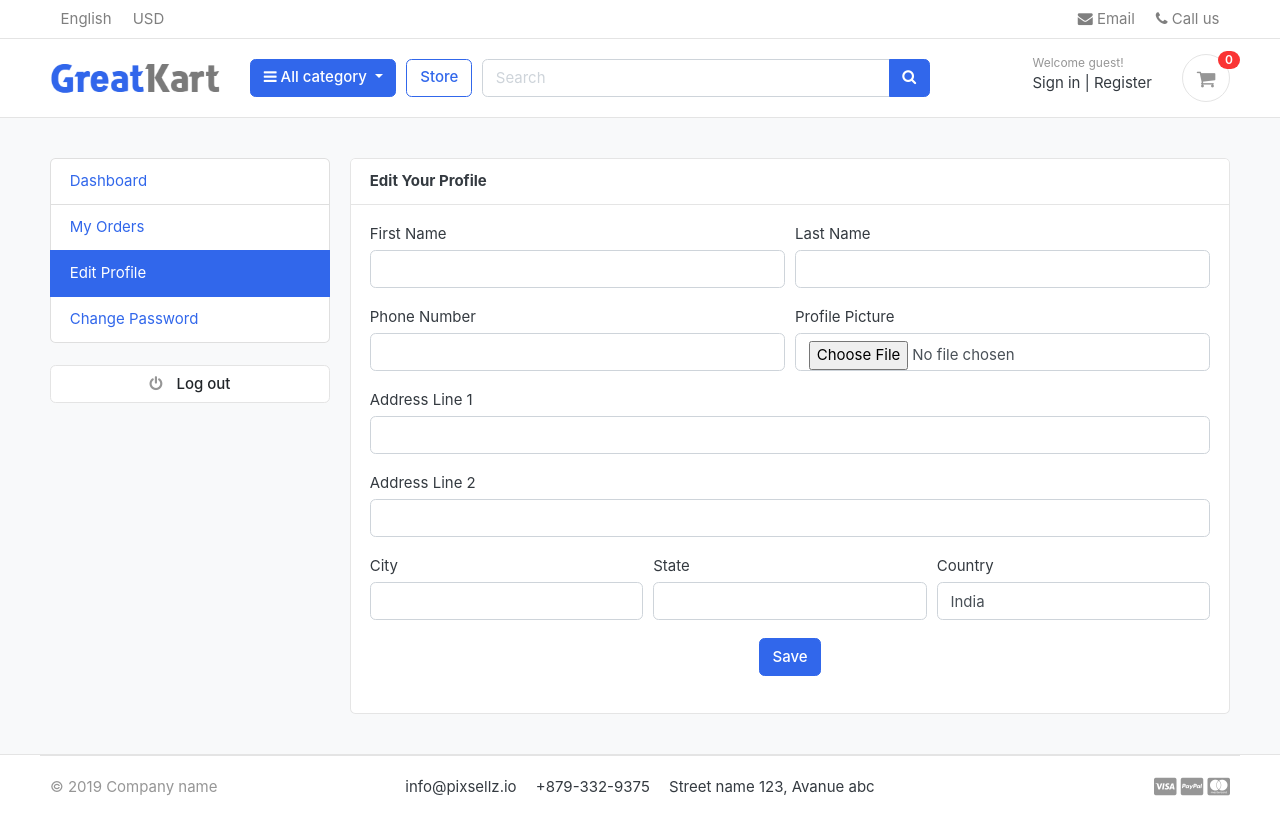
After one commit to pragat-pandya/ecommerce-django, a Django app: page /accounts/edit_profile/ in a window 1280 px wide. The commit adds this page. Run offline with Django 4.2, Linux system fonts and the light colour scheme; data comes from the database, SQL or seed files in the repository; some libraries are stand-ins or nearby versions; some web fonts are replaced.

Commit message:
Edit profile setup.

```diff
--- a/accounts/urls.py
+++ b/accounts/urls.py
@@ -12,4 +12,6 @@ urlpatterns = [
     path('reset_password_validate/<uidb64>/<token>', views.reset_password_validate, name="reset_password_validate"),
     path('resetPassword/', views.resetPassword, name="resetPassword"),
     path('my_orders/', views.my_orders, name="my_orders"),
+    path('edit_profile/', views.edit_profile, name="edit_profile"),
+
 ]
--- a/accounts/views.py
+++ b/accounts/views.py
@@ -222,3 +222,7 @@ def my_orders(request):
         'orders' : orders
     }
     return render(request, "accounts/my_orders.html", context)
+
+
+def edit_profile(request):
+    return render(request, "accounts/edit_profile.html")
--- /dev/null
+++ b/templates/accounts/edit_profile.html
@@ -0,0 +1,81 @@
+{% extends "base.html" %}
+
+{% block content %}
+
+<!-- ========================= SECTION CONTENT ========================= -->
+<section class="section-conten padding-y bg">
+
+{% include 'includes/alerts.html' %}
+<div class="container">
+	<div class="row">
+	{% include 'includes/dashboard_sidebar.html' %}
+	<main class="col-md-9">
+		<article class="card">
+		<header class="card-header">
+			<strong class="d-inline-block mr-3">Edit Your Profile</strong>
+		</header>
+		<div class="card-body">
+			<div class="row">
+				<div class="col-md-12">
+          <form action="" method="POST">
+            {% csrf_token %}
+            <div class="form-row">
+              <div class="form-group col-md-6">
+                <label>First Name</label>
+                <input type="text" class="form-control" name="" value="" id="">
+              </div>
+              <div class="form-group col-md-6">
+                <label>Last Name</label>
+                <input type="text" class="form-control" name="" value="" id="">
+              </div>
+            </div>
+            <div class="form-row">
+              <div class="form-group col-md-6">
+                <label>Phone Number</label>
+                <input type="text" class="form-control" name="" value="" id="">
+              </div>
+              <div class="form-group col-md-6">
+                <label>Profile Picture</label>
+                <input type="file" class="form-control" name="" value="" id="">
+              </div>
+            </div>
+            <div class="form-group">
+              <label>Address Line 1</label>
+              <input type="text" class="form-control" name="" value="" id="">
+            </div>
+            <div class="form-group">
+              <label>Address Line 2</label>
+              <input type="text" class="form-control" name="" value="" id="">
+            </div>
+            <div class="form-row">
+              <div class="form-group col-md-4">
+                <label>City</label>
+                <input type="text" class="form-control" name="" value="" id="">
+              </div>
+              <div class="form-group col-md-4">
+                <label>State</label>
+                <input type="text" class="form-control" name="" value="" id="">
+              </div>
+              <div class="form-group col-md-4">
+                <label>Country</label>
+                <input type="text" class="form-control" name="" value="India" id="">
+              </div>
+            </div>
+            <div class="form-group text-center">
+              <input type="submit" class="btn btn-primary" name="" value="Save">
+            </div>
+          </form>
+				</div>
+			</div> <!-- row.// -->
+		</div> <!-- card-body .// -->
+		</article> <!-- order-group.// -->
+	</main>
+</div> <!-- row.// -->
+</div>
+
+
+</section>
+<!-- ========================= SECTION CONTENT END// ========================= -->
+
+
+{% endblock %}
--- a/templates/includes/dashboard_sidebar.html
+++ b/templates/includes/dashboard_sidebar.html
@@ -3,7 +3,7 @@
   <ul class="list-group">
     <a class="list-group-item {% if '/accounts/' == request.path %}active{% endif %}" href="{% url 'dashboard' %}">Dashboard</a>
     <a class="list-group-item {% if '/my_orders/' in request.path %}active{% endif %}" href="{% url 'my_orders' %}">My Orders</a>
-    <a class="list-group-item" href="#">Edit Profile</a>
+    <a class="list-group-item {% if '/edit_profile/' in request.path %}active{% endif %}" href="{% url 'edit_profile' %}">Edit Profile</a>
     <a class="list-group-item" href="#">Change Password</a>
   </ul>
   <br>
```
